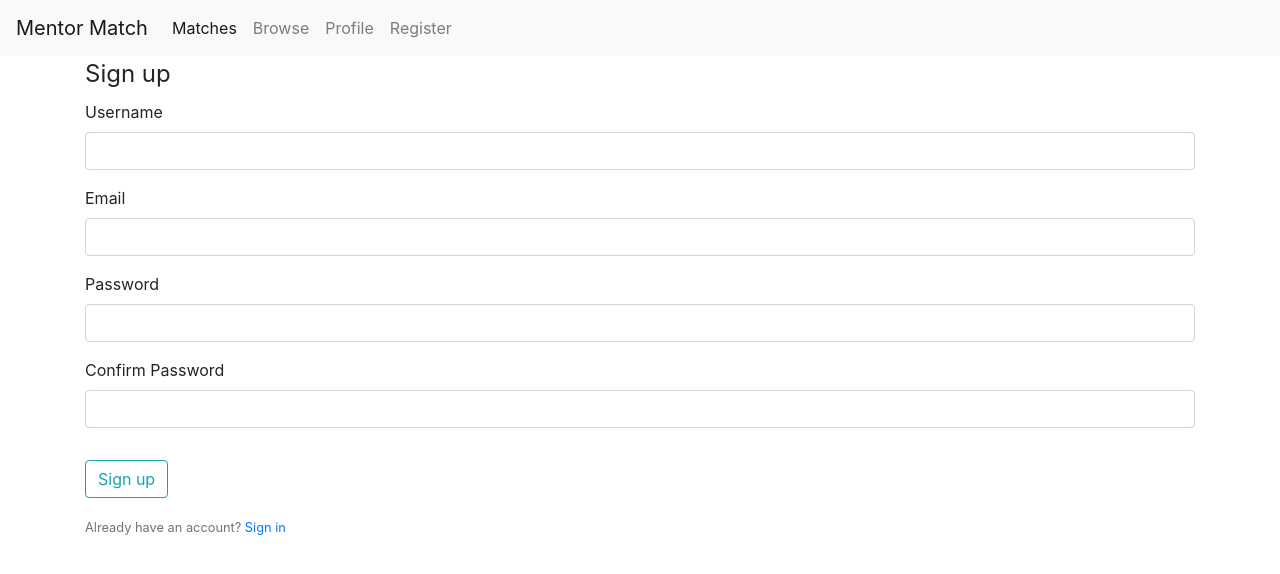
After one commit to ydunbar/ada-capstone, a Flask app: page /register in a window 1280 px wide. The commit adds this page. Shown: the top 574 px of the page. Run offline with Flask 2, Linux system fonts and the light colour scheme; some libraries are stand-ins or nearby versions.

Commit message:
Added wtf registration and sign in forms

```diff
--- a/app.py
+++ b/app.py
@@ -1,6 +1,10 @@
-from flask import Flask, render_template, url_for
+from flask import Flask, render_template, url_for, flash, redirect
+from forms import RegistrationForm, LoginForm
+
 app = Flask(__name__)
+app.secret_key = '99db118651486b4a10f8e4d33644f799'
 
+# placeholder posts
 posts = [
     {
         'subject': 'question',
@@ -13,21 +17,43 @@ posts = [
 ]
 
 @app.route('/')
-@app.route('/home')
+@app.route('/home', methods=['GET'])
 def home():
     return render_template('home.html')
 
-@app.route('/matches')
+@app.route('/matches', methods=['GET'])
 def matches():
     return render_template('matches.html')
 
-@app.route('/browse')
+@app.route('/browse', methods=['GET'])
 def browse():
     return render_template('browse.html')
 
-@app.route('/profile')
+@app.route('/profile', methods=['GET', 'POST'])
 def profile():
+    # placeholder posts
     return render_template('profile.html', posts=posts)
+
+# add route for user profiles
+
+@app.route('/register', methods=['GET', 'POST'])
+def register():
+    form = RegistrationForm()
+    if form.validate_on_submit():
+        flash(f'Account created for {form.username.data}', 'success')
+        return redirect(url_for('home'))
+    return render_template('register.html', form=form)
+
+@app.route('/login', methods=['GET', 'POST'])
+def login():
+    form = LoginForm()
+    if form.validate_on_submit():
+        if form.email.data == 'admin@site.com' and form.password.data == 'password':
+            flash('Success!', 'success')
+            return redirect(url_for('home'))
+        else:
+            flash('Failed', 'danger')
+    return render_template('login.html', form=form)
 
 # run without env vars
 if __name__ == '__main__':
--- /dev/null
+++ b/forms.py
@@ -0,0 +1,16 @@
+from flask_wtf import FlaskForm
+from wtforms import StringField, PasswordField, SubmitField, BooleanField
+from wtforms.validators import DataRequired, EqualTo
+
+class RegistrationForm(FlaskForm):
+    username = StringField('Username', validators=[DataRequired(message="Username required")])
+    email = StringField('Email', validators=[DataRequired(message="email required")])
+    password = PasswordField('Password', validators=[DataRequired(message="password required")])
+    confirm_password = PasswordField('Confirm Password', validators=[DataRequired(message="password required"), EqualTo('password', message="passwords must match")])
+    submit = SubmitField('Sign up')
+
+class LoginForm(FlaskForm):
+    email = StringField('Email', validators=[DataRequired()])
+    password = PasswordField('Password', validators=[DataRequired()])
+    remember = BooleanField('Remember Me')
+    submit = SubmitField('Log in')
--- a/templates/layout.html
+++ b/templates/layout.html
@@ -13,26 +13,38 @@
     <body>
         <!-- nav -->
         <nav class="navbar navbar-expand-lg navbar-light bg-light">
-            <a class="navbar-brand" href="/home">Mentor Match</a>
+            <a class="navbar-brand" href="{{ url_for('home') }}">Mentor Match</a>
             <button class="navbar-toggler" type="button" data-toggle="collapse" data-target="#navbarNav" aria-controls="navbarNav" aria-expanded="false" aria-label="Toggle navigation">
               <span class="navbar-toggler-icon"></span>
             </button>
             <div class="collapse navbar-collapse" id="navbarNav">
               <ul class="navbar-nav">
                 <li class="nav-item active">
-                  <a class="nav-link" href="/matches">Matches</a>
+                  <a class="nav-link" href="{{ url_for('matches') }}">Matches</a>
                 </li>
                 <li class="nav-item">
-                  <a class="nav-link" href="/browse">Browse</a>
+                  <a class="nav-link" href="{{ url_for('browse') }}">Browse</a>
                 </li>
                 <li class="nav-item">
-                  <a class="nav-link" href="/profile">Profile</a>
+                  <a class="nav-link" href="{{ url_for('profile') }}">Profile</a>
                 </li>
+                <li class="nav-item">
+                    <a class="nav-link" href="{{ url_for('register') }}">Register</a>
+                  </li>
               </ul>
             </div>
           </nav>
 
         <div class="container">
+            {% with messages = get_flashed_messages(with_categories=true) %}
+                {% if messages %}
+                    {% for category, message in messages %}
+                        <div class="alert alert-{{ category }}">
+                            {{ message }}
+                        </div>
+                    {% endfor %}
+                {% endif %}
+            {% endwith %}
             {% block content %}{% endblock %}
         </div>
     </body>
--- /dev/null
+++ b/templates/register.html
@@ -0,0 +1,63 @@
+{% extends 'layout.html' %}
+
+{% block head %}
+{% endblock head %}
+
+{% block content %}
+    <!-- <h1>Register</h1> -->
+    <div>
+        <form method="POST" action="{{ url_for('register') }}">
+            {{ form.hidden_tag() }}
+            <fieldset class="form-group">
+                <legend>Sign up</legend>
+                <div class="form-group">
+                    {{ form.username.label(class="form-control-label") }}
+
+                    {% if form.username.errors %}
+                        {{ form.username(class="form-control is-invalid") }}
+                        <div class="invalid-feedback">
+                            {% for error in form.username.errors %}
+                                <span>{{ error }}</span>
+                            {% endfor %}
+                        </div>
+                    {% else %}
+                        {{ form.username(class="form-control") }}
+                    {% endif %}
+
+                </div>
+                <div class="form-group">
+                    {{ form.email.label(class="form-control-label") }}
+                    {{ form.email(class="form-control") }}
+                </div>
+                <div class="form-group">
+                    {{ form.password.label(class="form-control-label") }}
+                    {{ form.password(class="form-control") }}
+                </div>
+                <div class="form-group">
+                    {{ form.confirm_password.label(class="form-control-label") }}
+
+                    {% if form.confirm_password.errors %}
+                        {{ form.confirm_password(class="form-control is-invalid") }}
+                        <div class="invalid-feedback">
+                            {% for error in form.confirm_password.errors %}
+                                <span>{{ error }}</span>
+                            {% endfor %}
+                        </div>
+                    {% else %}
+                        {{ form.confirm_password(class="form-control") }}
+                    {% endif %}
+
+                </div>
+            </fieldset>
+            <div class="form-group">
+                {{ form.submit(class="btn btn-outline-info") }}
+            </div>
+            {{ form.csrf_token }}
+        </form>
+    </div>
+    <div>
+        <small class="text-muted">
+            Already have an account? <a href="{{ url_for('login') }}">Sign in</a>
+        </small>
+    </div>
+{% endblock content %}
```
Also changed, not shown: templates/login.html (added, +40 -0 lines).
